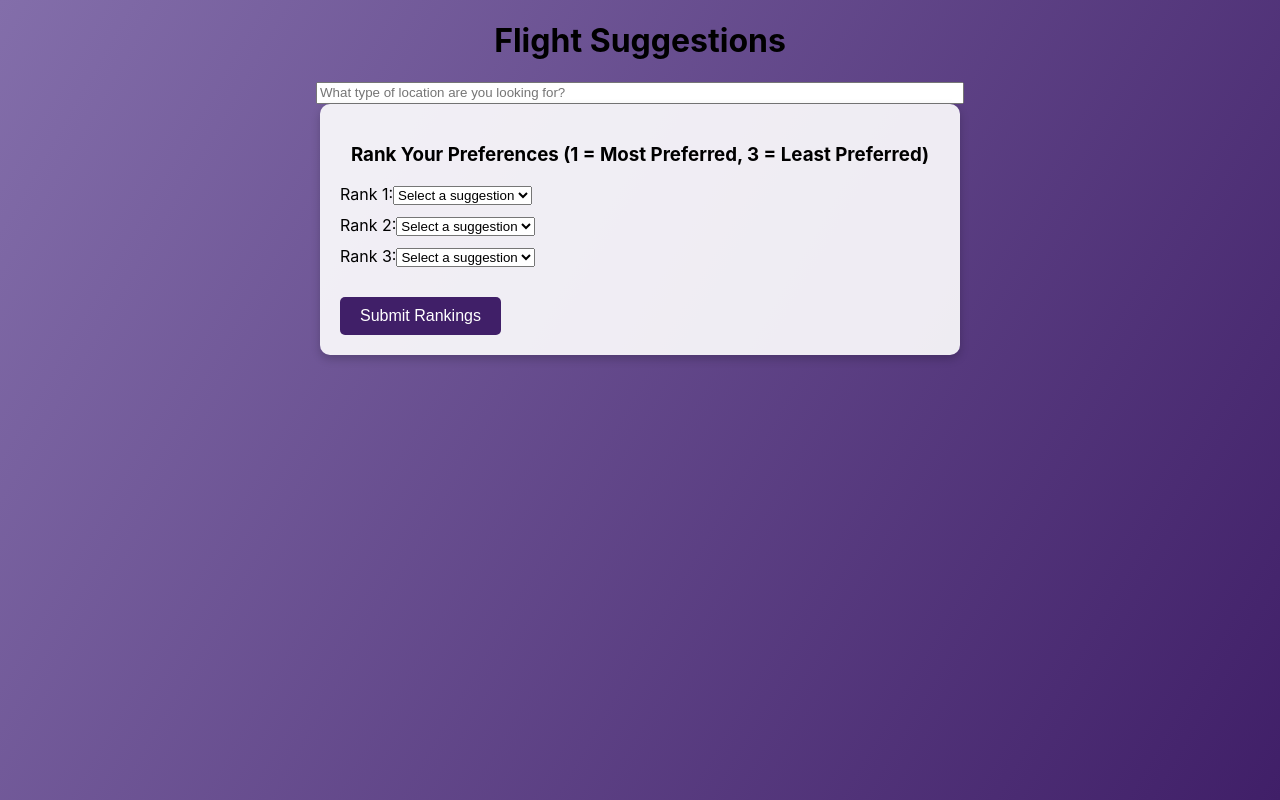
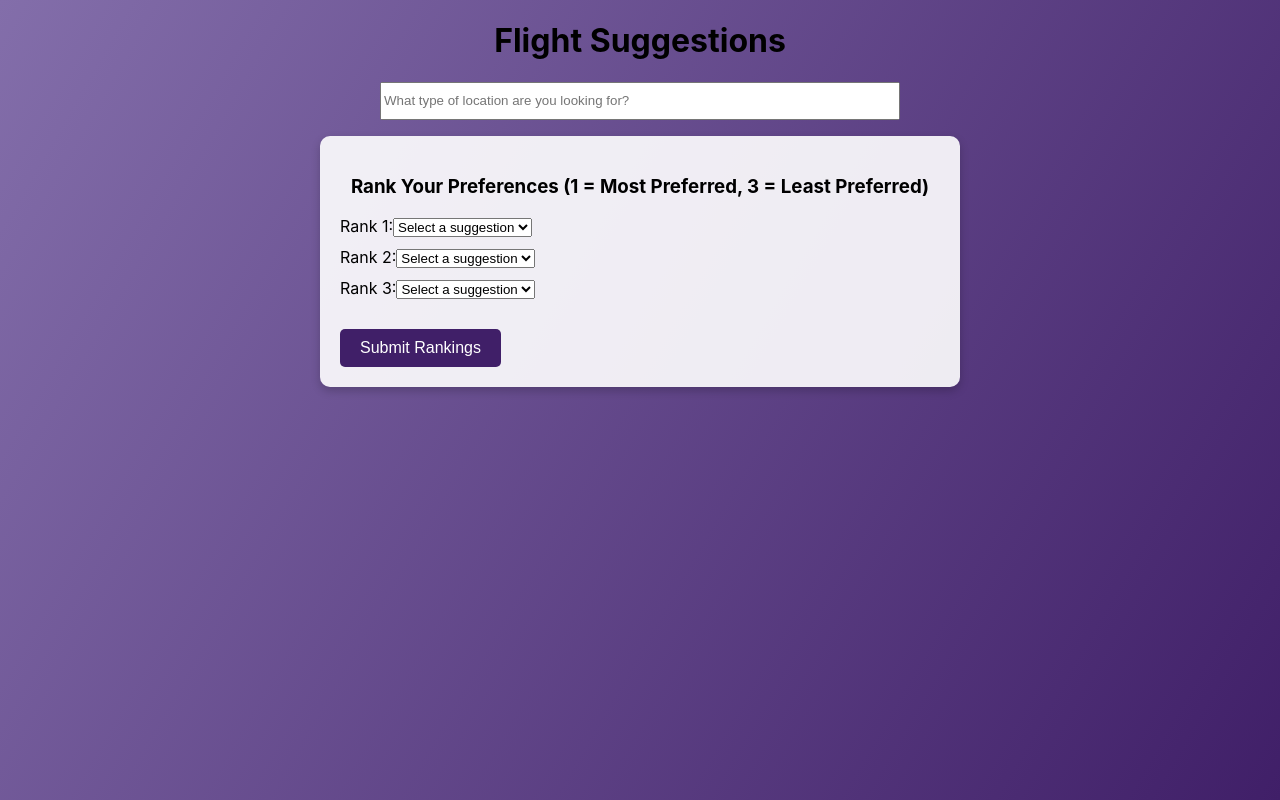
Before and after one commit to 392-f24/FlightSight, a React (Vite) app: page /suggestions in a window 1280 px wide. Built offline with nearby package versions, Linux system fonts and the light colour scheme.

Commit message:
add suggestions to home

```diff
--- a/src/components/Home.jsx
+++ b/src/components/Home.jsx
@@ -102,6 +102,10 @@ const Home = () => {
           <Button variant="contained" color="primary" type="submit">
             Get Flights
           </Button>
+          <Button variant="contained" color="primary" type="submit"
+            onClick={()=>navigate('/suggestions')}>
+            Get Suggestions
+          </Button>
         </Stack>
       </form>
     </div>
--- a/src/components/Suggestions.css
+++ b/src/components/Suggestions.css
@@ -91,8 +91,9 @@ h2 {
 }
 
 .location-prompt{
-    width:50%;
-    height:1rem;
+    width:40%;
+    height:2rem;
+    margin-bottom: 1rem;
 }
 
 .modal-overlay {
```
